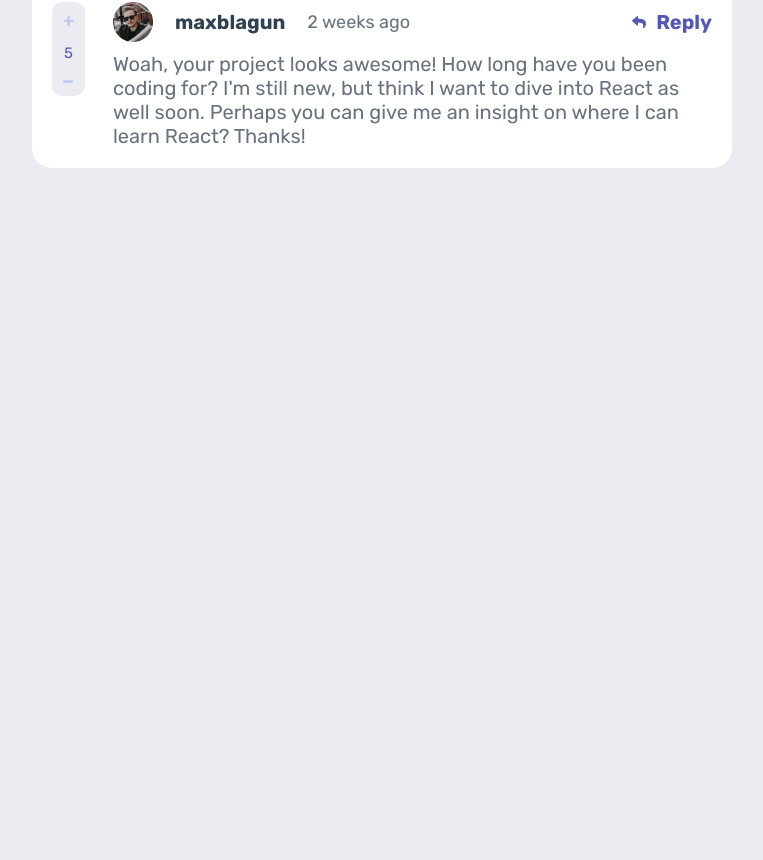
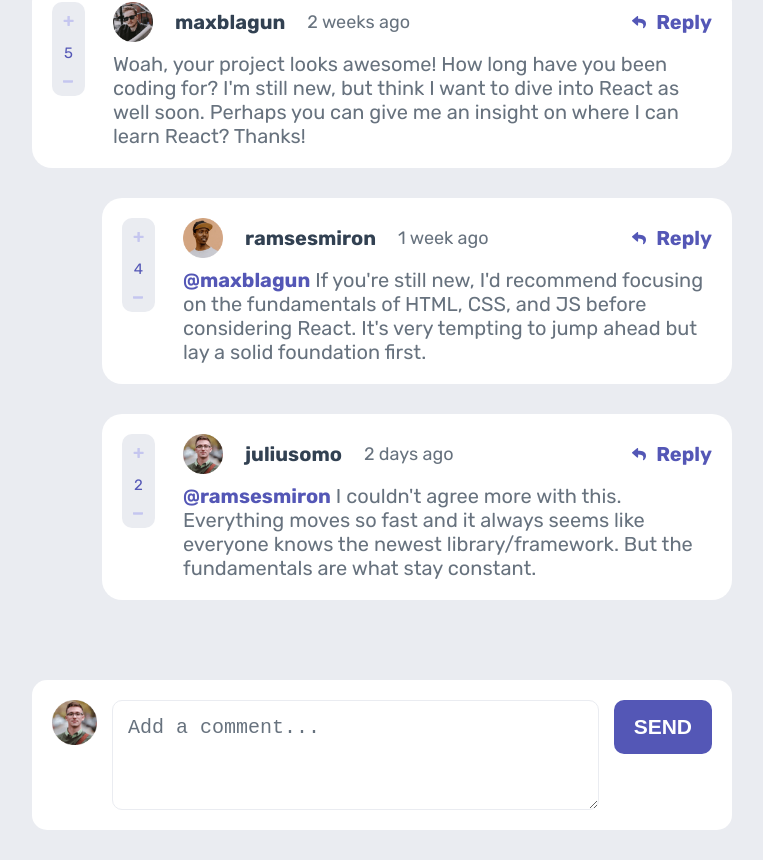
Before and after one commit to Seyi-Amusan/interactive-comment-section-react, a React (Create React App) app: page / in a window 1280 px wide. Shown: the part 284-1144 px from the top of the page, without its empty margins (258-1021 px from the left). Before the commit the page ends 850 px from the top, so only its background shows below. Built offline with nearby package versions, Linux system fonts and the light colour scheme.

Commit message:
Implement adding new comments

```diff
--- a/src/App.css
+++ b/src/App.css
@@ -12,6 +12,10 @@ body{
   min-height: 100vh;
   background-color: hsl(223, 19%, 93%);
   font-family: "Rubik", sans-serif;
+}
+
+button{
+  cursor: pointer;
 }
 
 .main{
@@ -30,6 +34,21 @@ body{
   grid-template-rows: max-content 1fr;
   column-gap: 2.8rem;
   row-gap: 1rem;
+}
+
+.replies{
+  display: grid;
+  justify-items: end;
+}
+
+.reply-comment-container{
+  width: 90%;
+}
+
+.replying-to{
+  font-weight: bold;
+  font-size: 2rem;
+  color: hsl(238, 40%, 52%);
 }
 
 .vote-container{
@@ -76,8 +95,15 @@ body{
   color:  hsl(211, 10%, 45%);
 }
 
+.action-button-group{
+  display: grid;
+  grid-auto-flow: column;
+  column-gap: 2rem;
+}
+
 .action-button-container{
   align-self: center;
+  cursor: pointer;
 }
 
 .action-button-text{
@@ -88,8 +114,12 @@ body{
 }
 
 
-.Reply{
+.reply, .edit{
   color: hsl(238, 40%, 52%);
+}
+
+.delete{
+  color: hsl(358, 79%, 66%);
 }
 
 .comment{
@@ -98,3 +128,46 @@ body{
 
   grid-column: span 2;
 }
+
+
+.input-container{
+  width: 70rem;
+  height: 15rem;
+  margin: 3rem auto;
+  padding: 2rem;
+  border-radius: 1.5rem;
+  background-color: hsl(0, 0%, 100%);
+
+  display: grid;
+  grid-template-columns: max-content 1fr max-content;
+  align-items: start;
+  column-gap: 1.5rem;
+
+}
+
+textarea{
+  height: 100%;
+  border-radius: 1rem;
+  border: 1px solid hsl(223, 19%, 93%);
+  padding: 1.5rem;
+}
+
+textarea::placeholder{
+  font-size: 2rem;
+  color:  hsl(211, 10%, 45%);
+}
+
+.input-avatar{
+  width: 4.5rem;
+}
+
+.send-button{
+  padding: 1.5rem 2rem;
+  font-weight: bold;
+  font-size: 2.1rem;
+  border: none;
+  border-radius: 1rem;
+  text-transform: uppercase;
+  color: hsl(0, 0%, 100%);
+  background-color: hsl(238, 40%, 52%);
+}
--- a/src/App.js
+++ b/src/App.js
@@ -11,6 +11,10 @@ function App() {
     comments: []
   })
 
+  //state to handle new user comments
+  const [newCommentContent, setNewCommentContent] = useState('')
+
+
   useEffect(() => {
     fetch('./data.json')
       .then(res => res.json())
@@ -18,26 +22,109 @@ function App() {
   }, [])
 
   useEffect(() => {
-    console.log(thread.comments[0]);
+    console.log(thread.currentUser);
   }, [thread])
 
   const { currentUser, comments } = thread
 
+
+  // Function to add a new comment
+  const handleAddComment = (content) => {
+
+    //do nothing for empty comments
+    if (!content) return
+
+    //creating a new comment object
+    const newComment = {
+      id: Date.now(), // Unique ID for the new comment
+      score: 0,
+      content: content, // The content passed as an argument
+      user: currentUser,
+      createdAt: 'Just now',
+      isOwnComment: true //if comment is made by logged in user
+    };
+
+    //update the thread state with new commnet object
+    setThread((prevThread) => {
+      return {
+        ...prevThread,
+        comments: [...(prevThread.comments || []), newComment], // Append the new comment to the state object
+      };
+    });
+
+    //clear the text area
+    setNewCommentContent('')
+  };
+
+
     return (
+
       <div>
         <div className='main'>
           {
             comments?.map((comment) => {
-            const { score, content, id, user, createdAt } = comment
+              const { score, content, id, user, createdAt, replies, isOwnComment=false } = comment
+              return (
+                <div key={id}>
+                  <CommentContainer
+                    key={id}
+                    vote={score}
+                    content={content}
+                    user={user}
+                    createdAt={createdAt}
+                    isOwnComment={isOwnComment}
+                  />
+
+                  {/* if there are replies to the comment node */}
+
+                  {
+                    replies && replies.length > 0 && (
+                      <div className='replies'>
+
+                        {replies.map((reply) => {
+
+                          const { score, content, id, user, createdAt, replyingTo } = reply
+
                           return <CommentContainer
+                            replyComment={true}
+                            replyingTo={replyingTo}
                             key={id}
                             vote={score}
                             content={content}
                             user={user}
                             createdAt={createdAt}
                           />
+
+                        })}
+                      </div>
+                    )
+                  }
+                </div>
+              )
             })
           }
+        </div>
+
+        <div className='input-container'>
+
+          <img className='input-avatar' src={currentUser.image?.png} alt='' />
+
+          <textarea
+            placeholder='Add a comment...'
+            value={newCommentContent}
+            onChange={(event) => setNewCommentContent(event.target.value)}
+            onKeyDown={(event) => {
+              if (event.key == 'Enter' && !event.shiftKey) {
+                event.preventDefault()
+                handleAddComment(newCommentContent)
+              }
+            }}
+          />
+
+          <button
+            className='send-button'
+            onClick={() => handleAddComment(newCommentContent)}
+          >send</button>
         </div>
     </div>
   );
--- a/src/components/actionButtons.jsx
+++ b/src/components/actionButtons.jsx
@@ -1,13 +1,25 @@
-function ActionButton(props) {
+function renderActionButton(iconSrc, text, className) {
+    return(
+     <div className="action-button-container">
+        <img className="action-button-icon" src={iconSrc} alt="" />
+        <span className={`action-button-text ${className}`}>{text}</span>
+    </div>)
+};
 
-    const { src, type } = props
+function ActionButton({ isOwnComment }) {
 
     return (
-        <div className="action-button-container">
-            <img className="action-button-icon" src={ src } alt="" />
-            <span className={`action-button-text ${type ? type : ''}`}>{ type }</span>
-        </div>
+        isOwnComment ? (
+            <div className="action-button-group">
+                {renderActionButton('./images/icon-delete.svg', 'Delete', 'delete')}
+                {renderActionButton('./images/icon-edit.svg', 'Edit', 'edit')}
+            </div>
+        ) : (
+            renderActionButton('./images/icon-reply.svg', 'Reply', 'reply')
+        )
     );
+
+
 }
 
 export default ActionButton;
--- a/src/components/commentContainer.jsx
+++ b/src/components/commentContainer.jsx
@@ -3,17 +3,16 @@ import CommentHeader from "./commentHeader";
 import ActionButton from "./actionButtons";
 
 function CommentContainer(props) {
-    const { vote, content, user, createdAt } = props
-
-    console.log(user);
-
+    const { vote, content, user, createdAt, replyComment, replyingTo, isOwnComment } = props
 
     return (
-        <div className="comment-container">
+        <div className={`comment-container ${replyComment ? 'reply-comment-container' : ''}`}>
             <Vote vote={vote} />
             <CommentHeader user={user} createdAt={createdAt} />
-            <ActionButton src='./images/icon-reply.svg' type='Reply' />
-            <p className="comment">{content}</p>
+            <ActionButton isOwnComment={isOwnComment} />
+            <p className="comment">
+                {replyingTo && <span className="replying-to">@{replyingTo}</span>} {content}
+            </p>
         </div>
     );
 }
```
Lines whose indentation alone changed are shown as unchanged.
